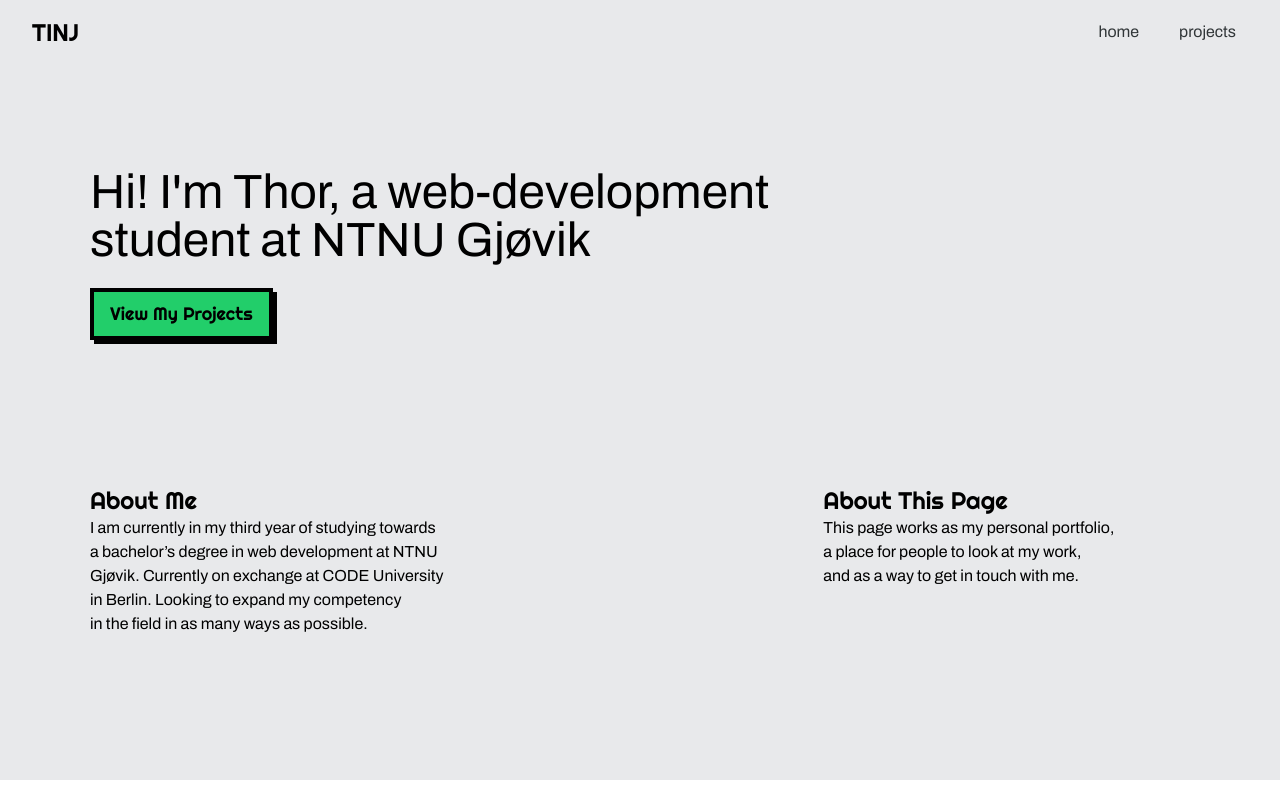
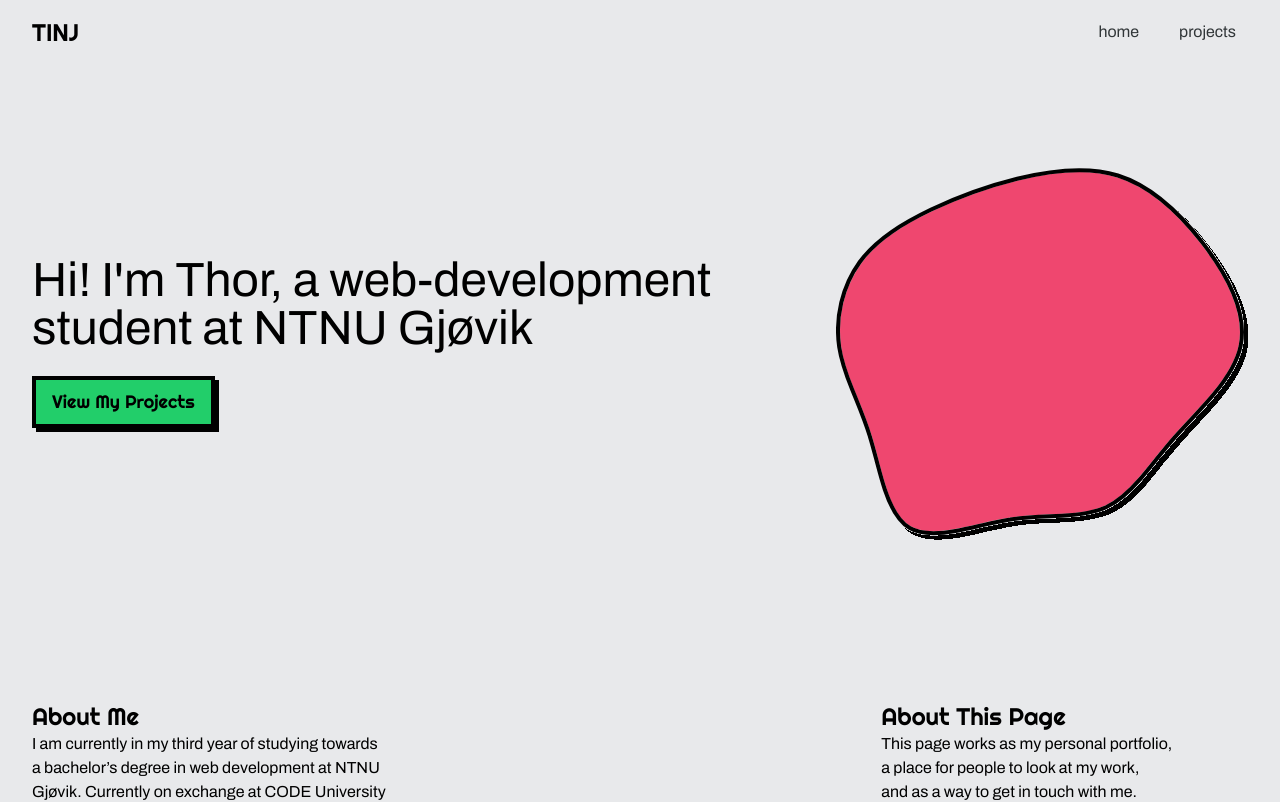
Before and after one commit to thorivarnj/portfolio, a SvelteKit app: page / in a window 1280 px wide. Shown: the top 802 px of the page. Built offline with nearby package versions, Linux system fonts and the light colour scheme.

Commit message:
feat: added svg to homepage

```diff
--- a/src/routes/(app)/+page.svelte
+++ b/src/routes/(app)/+page.svelte
@@ -26,6 +26,8 @@
 	)}
 >
 	<section class={clsx()}>
+		<div class="mb-40 flex justify-evenly">
+			<div class="self-center">
 				<h1 class={clsx('balance', 'text-5xl', 'max-w-[40ch]')}>{i18n.index.title}</h1>
 				<a
 					href="/projects"
@@ -41,10 +43,12 @@
 						'text-lg',
 						'drop-shadow-block_sm',
 						'hover:bg-bright_pink',
-				'my-6',
-				'md:mb-16'
+						'my-6'
 					)}>{i18n.index.button}</a
 				>
+			</div>
+			<img src="/blob.svg" alt="" class="" />
+		</div>
 		<section class={clsx('flex', 'flex-col', 'gap-12', 'my-20', 'md:flex-row', 'justify-between')}>
 			{#each cards as card}
 				<HomepageCard title={card.title} description={card.text} />
```
Lines whose indentation alone changed are shown as unchanged.
